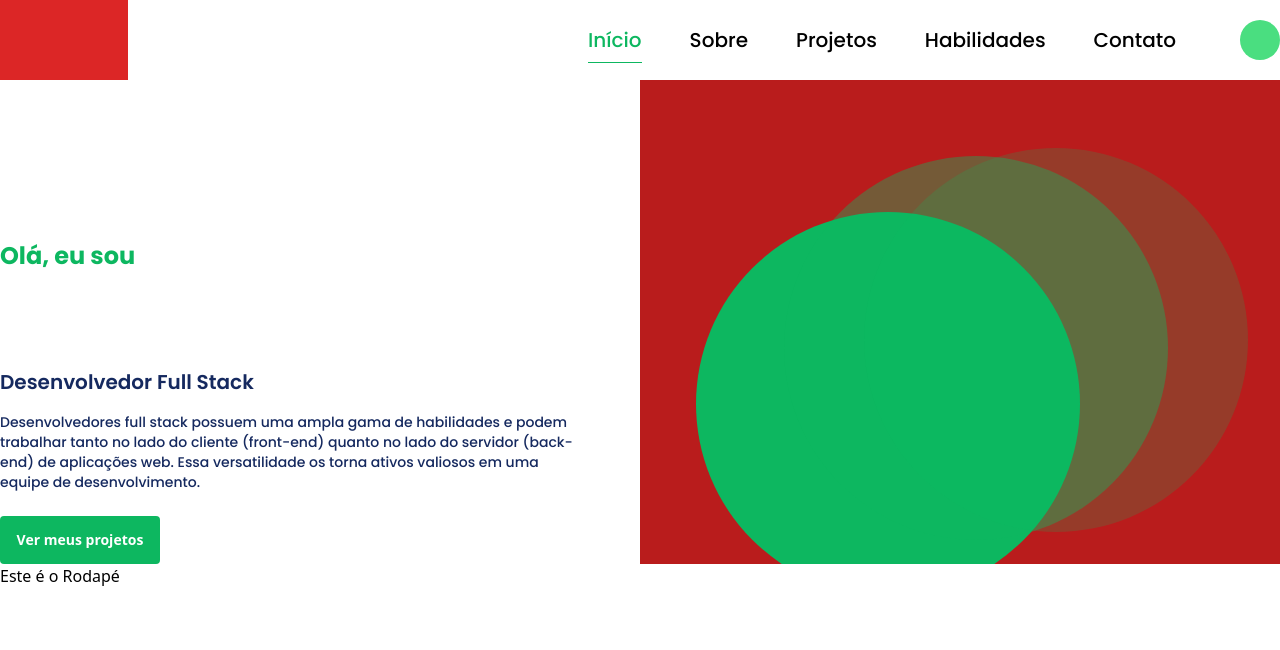
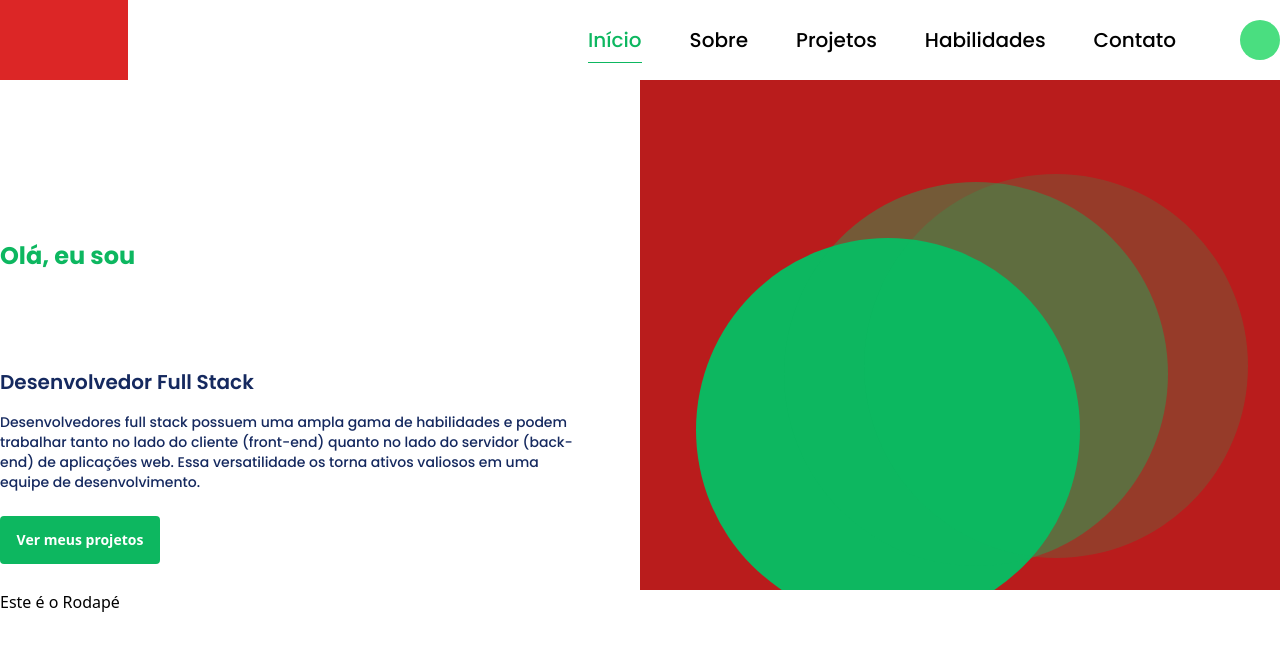
Before and after one commit to gabrielestefono/portfolio_atividade_mentoria, a Next.js app: page / in a window 1280 px wide. Shown: the top 650 px of the page. Built offline with nearby package versions, Linux system fonts and the light colour scheme.

Commit message:
Corrigindo tamanho

```diff
--- a/components/Hero/Direita.jsx
+++ b/components/Hero/Direita.jsx
@@ -1,6 +1,6 @@
 export default function HeroDireita(){
     return (
-        <div className="flex-1 relative h-full overflow-hidden">
+        <div className="flex-1 relative h-full overflow-hidden heroRight">
             <div className="w-96 elementColorPrimary h-96 absolute rounded-full bottom-0 -mb-8 ml-14"></div>
             <div className="w-96 elementColorPrimary h-96 absolute rounded-full bottom-0 mb-6 ml-36 opacity-40"></div>
             <div className="w-96 elementColorPrimary h-96 absolute rounded-full bottom-0 mb-8 ml-56 opacity-20"></div>
--- a/components/Hero/Esquerda.jsx
+++ b/components/Hero/Esquerda.jsx
@@ -1,6 +1,6 @@
 export default function HeroEsquerda(){
     return (
-        <div className="flex justify-center flex-col flex-1">
+        <div className="flex justify-start flex-col flex-1">
             <div className="mt-40">
                 <h2 className="textColorPrimary poppins font-bold text-2xl">Olá, eu sou</h2>
             </div>
--- a/styles/globals.scss
+++ b/styles/globals.scss
@@ -41,3 +41,7 @@ $cor-secundaria: #15295F;
 .rounded-4{
     border-radius: 4px;
 }
+
+.heroRight{
+    height: 31.875rem;
+}
```
